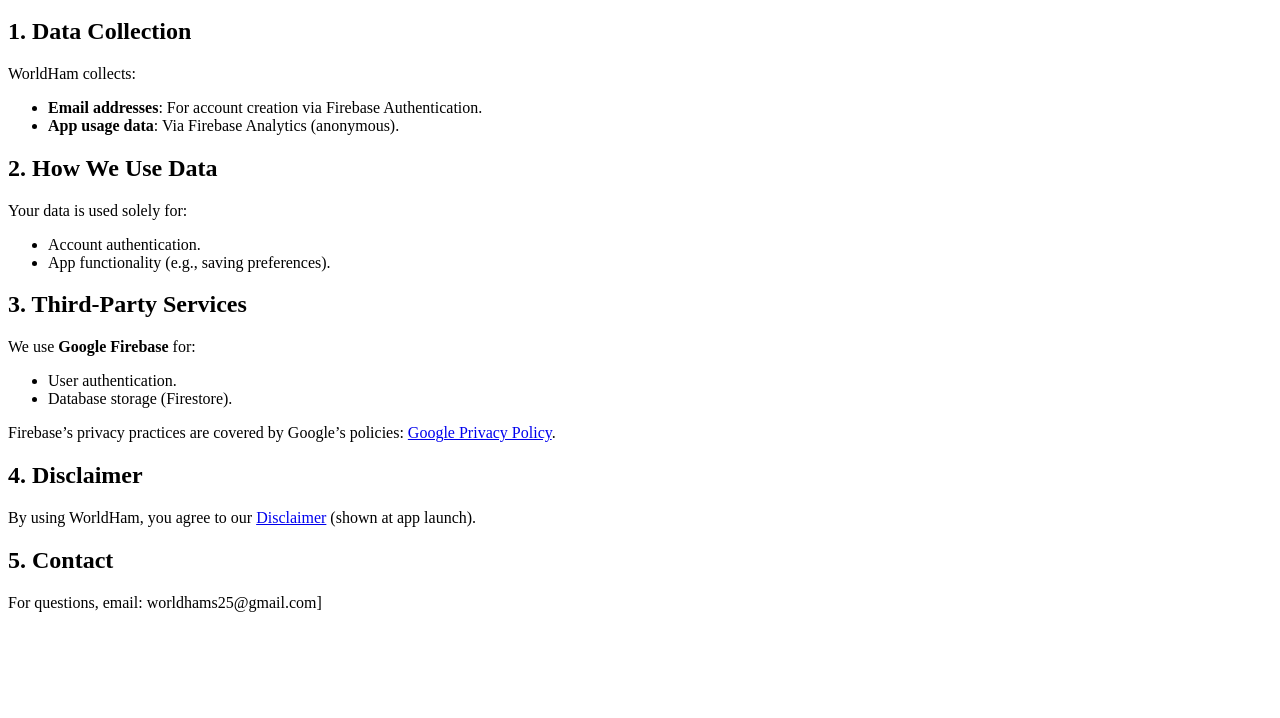
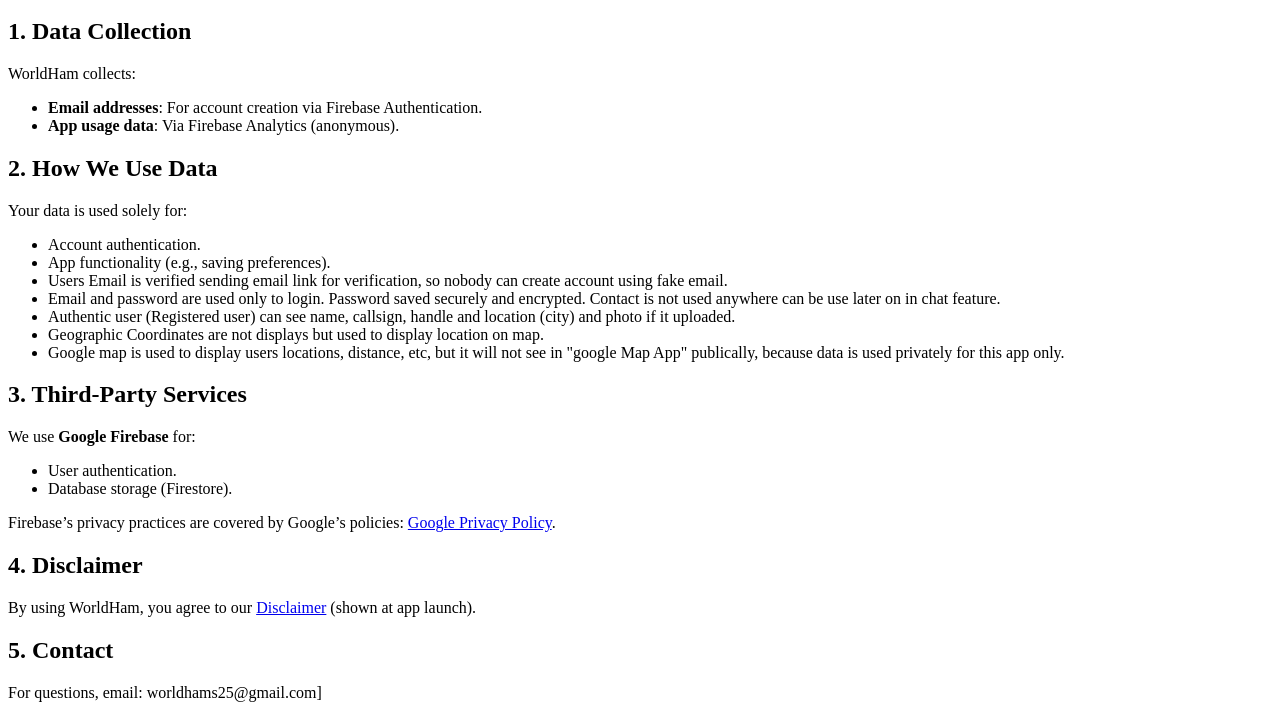
Before and after one commit to gitvbp/worldhams, a plain HTML site: page privacyPolicy.html in a window 1280 px wide. Shown: the part 100-818 px from the top of the page. Drawn offline with Linux system fonts and the light colour scheme.

Commit message:
Update privacyPolicy.html

```diff
--- a/privacyPolicy.html
+++ b/privacyPolicy.html
@@ -19,6 +19,12 @@
     <ul>
         <li>Account authentication.</li>
         <li>App functionality (e.g., saving preferences).</li>
+        <li>Users Email is verified sending email link for verification, so nobody can create account using fake email.</li>
+        <li> Email and password are used only to login. Password saved securely and encrypted. Contact is not used anywhere can be use later on    in chat feature.</li>
+        <li> Authentic user (Registered user) can see name, callsign, handle and location (city) and photo if it uploaded.</li>
+        <li> Geographic Coordinates are not displays but used to display location on map.</li>
+        <li> Google map is used to display users locations, distance, etc, but it will not see in "google Map App" publically, because data is used privately for this app only.</li>
+
     </ul>
 
     <h2>3. Third-Party Services</h2>
```
